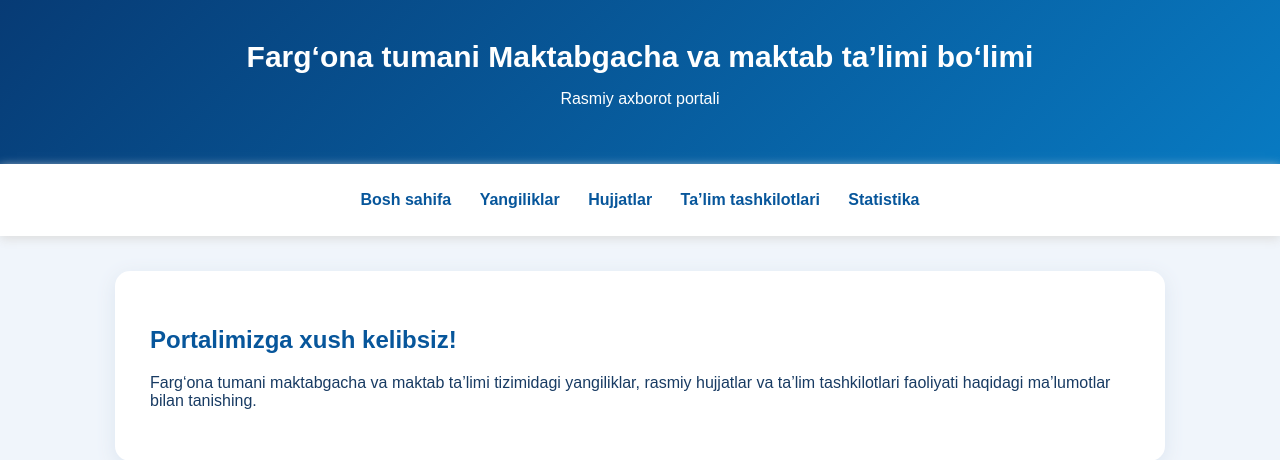
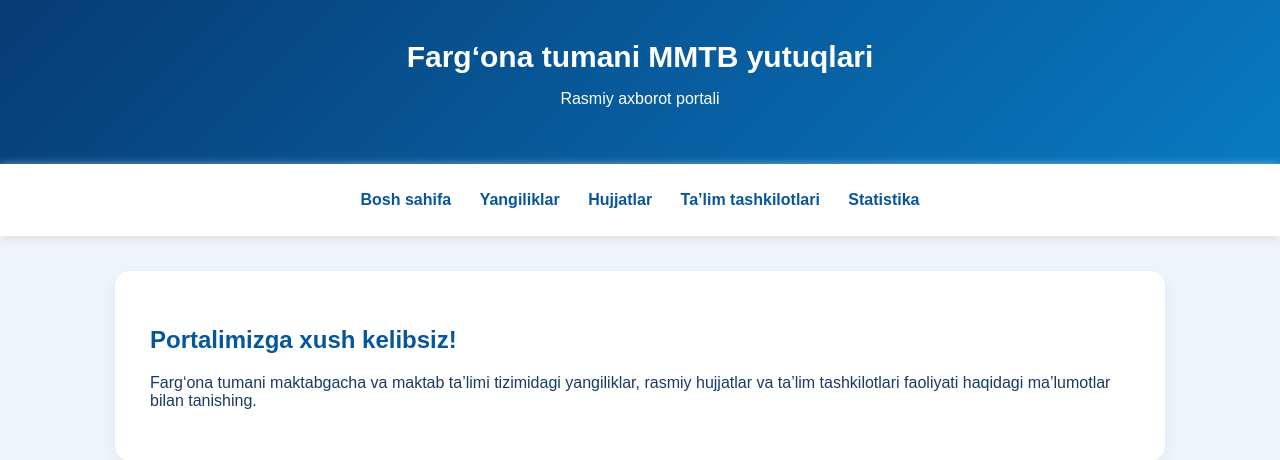
Before and after one commit to sarvinozafozilovna-creator/fargona-mmtb-portal, a Flask app: page / in a window 1280 px wide. Shown: the top 460 px of the page. Run offline with Flask 3, Linux system fonts and the light colour scheme; data comes from the database, SQL or seed files in the repository; data that the repository does not hold is empty.

Commit message:
Update home.html

```diff
--- a/templates/home.html
+++ b/templates/home.html
@@ -3,7 +3,7 @@
 <head>
     <meta charset="UTF-8">
     <meta name="viewport" content="width=device-width, initial-scale=1.0">
-    <title>Farg‘ona tumani MMTB</title>
+    <title>Farg‘ona tumani MMTB yutuqlari</title>
     <style>
         body {
             margin: 0;
@@ -72,7 +72,7 @@
 </head>
 <body>
     <header>
-        <h1>Farg‘ona tumani Maktabgacha va maktab ta’limi bo‘limi</h1>
+        <h1>Farg‘ona tumani MMTB yutuqlari</h1>
         <p>Rasmiy axborot portali</p>
     </header>
 
```
